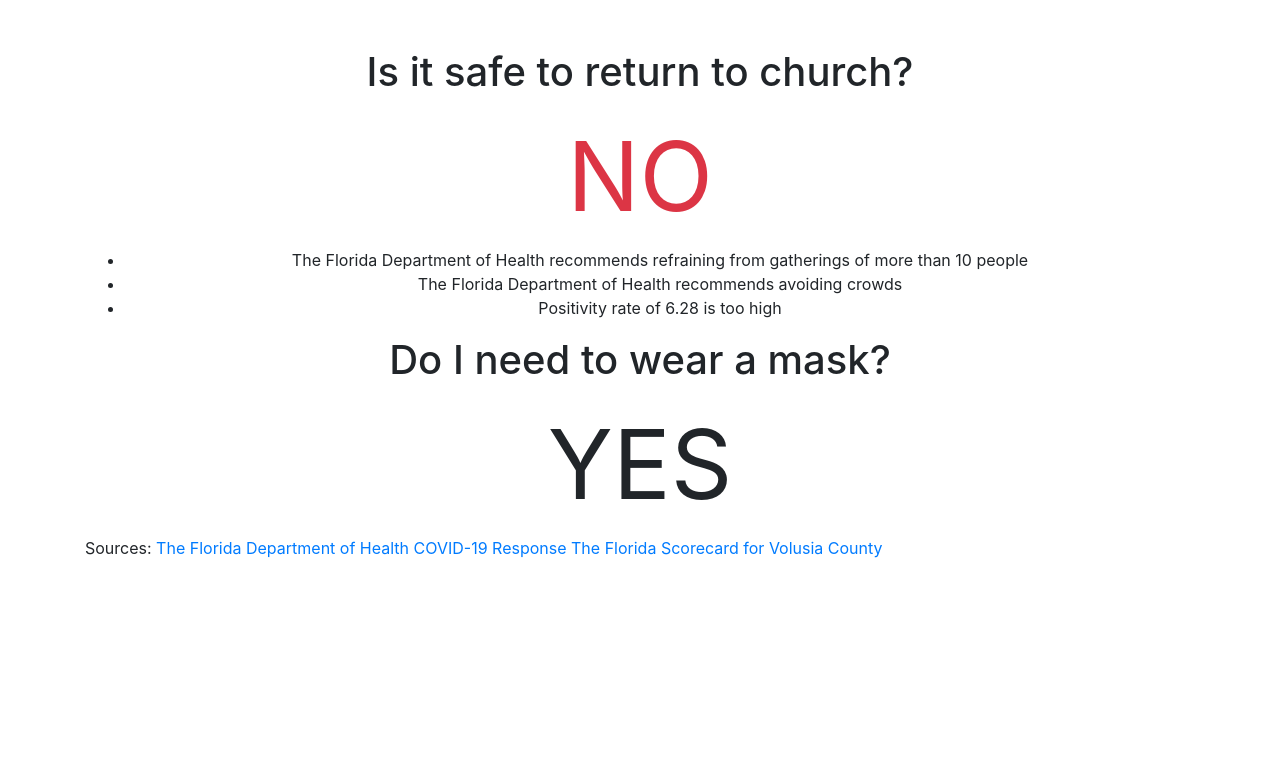
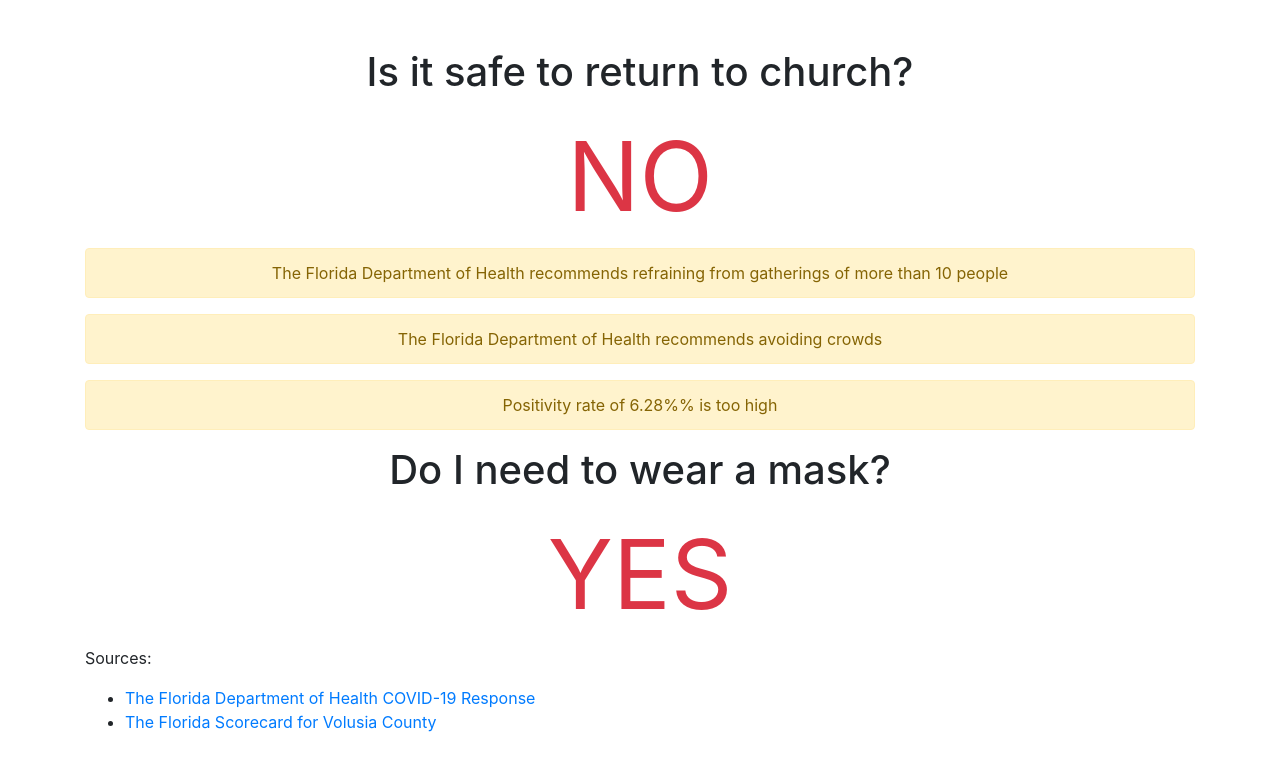
Before and after one commit to thinkjson/timeforchurch, a Jekyll site: the page built from index.md, in a window 1280 px wide. Shown: the top 771 px of the page. Built offline with Jekyll 4.4.1, drawn with Linux system fonts in a browser that asks for light colours; our own code applies the rules of GitHub Pages for plain Markdown files.

Commit message:
Update markup

```diff
--- a/_includes/data.html
+++ b/_includes/data.html
@@ -1,11 +1,9 @@
 
     <h1>Is it safe to return to church?</h1>
     <div class="outcome text-danger">NO</div>
-    <ul>
-        <li>The Florida Department of Health recommends refraining from gatherings of more than 10 people</li>
-        <li>The Florida Department of Health recommends avoiding crowds</li>
-        <li>Positivity rate of 6.28 is too high</li>
-    </ul>
+    <div class="alert alert-warning" role="alert">The Florida Department of Health recommends refraining from gatherings of more than 10 people</div>
+    <div class="alert alert-warning" role="alert">The Florida Department of Health recommends avoiding crowds</div>
+    <div class="alert alert-warning" role="alert">Positivity rate of 6.28%% is too high</div>
 
     <h1>Do I need to wear a mask?</h1>
-    <div class="outcome">YES</div>
+    <div class="outcome text-danger">YES</div>
--- a/cron.py
+++ b/cron.py
@@ -38,7 +38,7 @@ data = """
     positivity="""<div class="alert alert-warning" role="alert">Positivity rate of {0}%% is too high</div>""".format(positivity) if not positivity_nominal else "",
     crowds="""<div class="alert alert-warning" role="alert">The Florida Department of Health recommends avoiding crowds</div>""" if not crowds else "",
     mask="YES" if masks else "UNKNOWN",
-    safe_class="text-danger" if masks else "text-warning",
+    mask_class="text-danger" if masks else "text-warning",
     mask_info="<p>Check the <a href='https://floridahealthcovid19.gov/'>Florida Department of Health's COVID-19 response</a> for more information" if not masks else "",
 )
 
--- a/index.md
+++ b/index.md
@@ -1,5 +1,6 @@
 <div class="text-center">{% include data.html %}</div>
 
 Sources:
-<a href="https://floridahealthcovid19.gov/">The Florida Department of Health COVID-19 Response</a>
-<a href="https://thefloridascorecard.org/pillar&c=64&pillar=0">The Florida Scorecard for Volusia County</a>
+
+- <a href="https://floridahealthcovid19.gov/">The Florida Department of Health COVID-19 Response</a>
+- <a href="https://thefloridascorecard.org/pillar&c=64&pillar=0">The Florida Scorecard for Volusia County</a>
```
